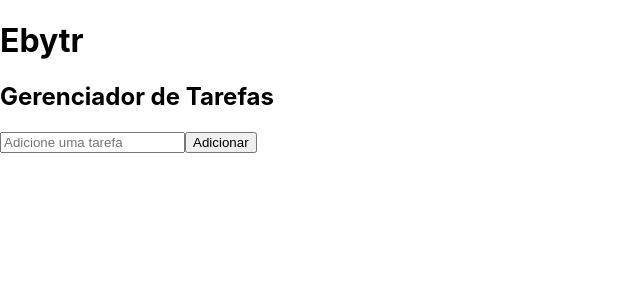
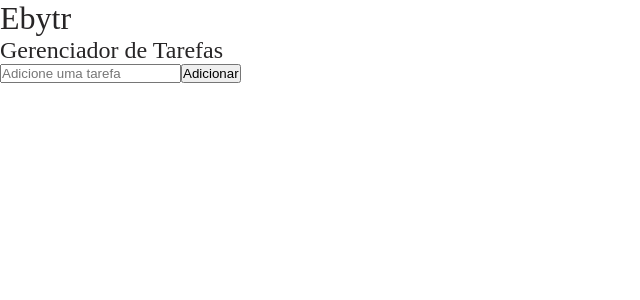
Before and after one commit to TiLourinho/desafio-tecnico-ebytr, a React (Create React App) app in the folder client/: page / in a window 1280 px wide. Shown: the top 300 px of the page, without its empty margins (0-640 px from the left). Built offline with nearby package versions, Linux system fonts and the light colour scheme.

Commit message:
style: initial setup

```diff
--- a/client/src/App.css
+++ b/client/src/App.css
@@ -1,38 +1,37 @@
-.App {
-  text-align: center;
+* {
+  box-sizing: border-box;
+  margin: 0;
+  padding: 0;
 }
 
-.App-logo {
-  height: 40vmin;
-  pointer-events: none;
+/* @font-face {
+  font-family: paterNoster;
+  src: url('./fonts/paternoster.ttf');
+} */
+
+html {
+  font-family: 'Alegreya', serif;
+  font-size: 16px;
+  max-width: 100%;
 }
 
-@media (prefers-reduced-motion: no-preference) {
-  .App-logo {
-    animation: App-logo-spin infinite 20s linear;
-  }
+body, h1, h2, h3, h4, h5, h6, p, ol, ul {
+  color: #272526;
+  font-family: 'Alegreya', serif;
+  font-weight: normal;
+  margin: 0px;
+  padding: 0px;
 }
 
-.App-header {
-  background-color: #282c34;
-  min-height: 100vh;
-  display: flex;
-  flex-direction: column;
-  align-items: center;
-  justify-content: center;
-  font-size: calc(10px + 2vmin);
-  color: white;
+ol, ul {
+  list-style: none;
 }
 
-.App-link {
-  color: #61dafb;
+p, p + p {
+  text-indent: 1.5em;
 }
 
-@keyframes App-logo-spin {
-  from {
-    transform: rotate(0deg);
-  }
-  to {
-    transform: rotate(360deg);
-  }
+img {
+  max-width: 100%;
+  height: auto;
 }
--- a/client/src/index.css
+++ /dev/null
@@ -1,13 +0,0 @@
-body {
-  margin: 0;
-  font-family: -apple-system, BlinkMacSystemFont, 'Segoe UI', 'Roboto', 'Oxygen',
-    'Ubuntu', 'Cantarell', 'Fira Sans', 'Droid Sans', 'Helvetica Neue',
-    sans-serif;
-  -webkit-font-smoothing: antialiased;
-  -moz-osx-font-smoothing: grayscale;
-}
-
-code {
-  font-family: source-code-pro, Menlo, Monaco, Consolas, 'Courier New',
-    monospace;
-}
--- a/client/src/index.jsx
+++ b/client/src/index.jsx
@@ -1,6 +1,5 @@
 import React from 'react';
 import ReactDOM from 'react-dom/client';
-import './index.css';
 import App from './App';
 import reportWebVitals from './reportWebVitals';
 
```
